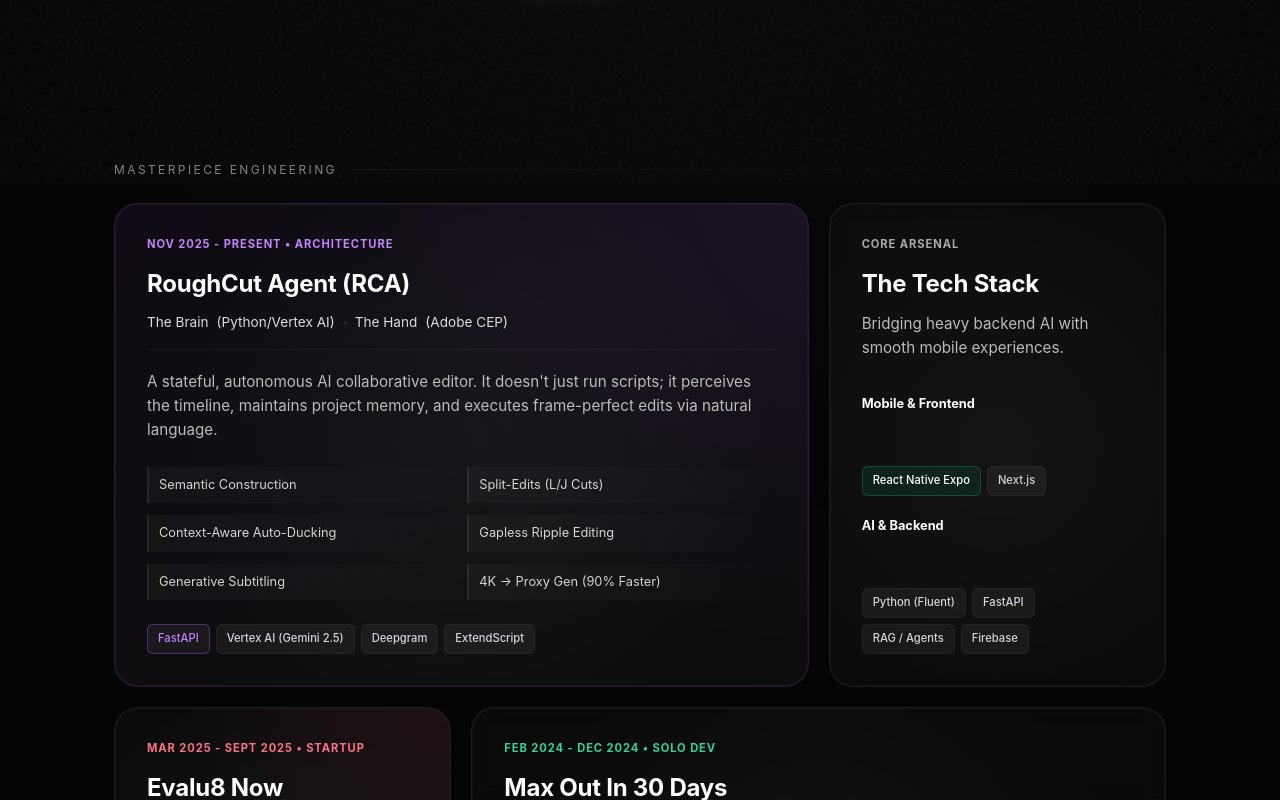
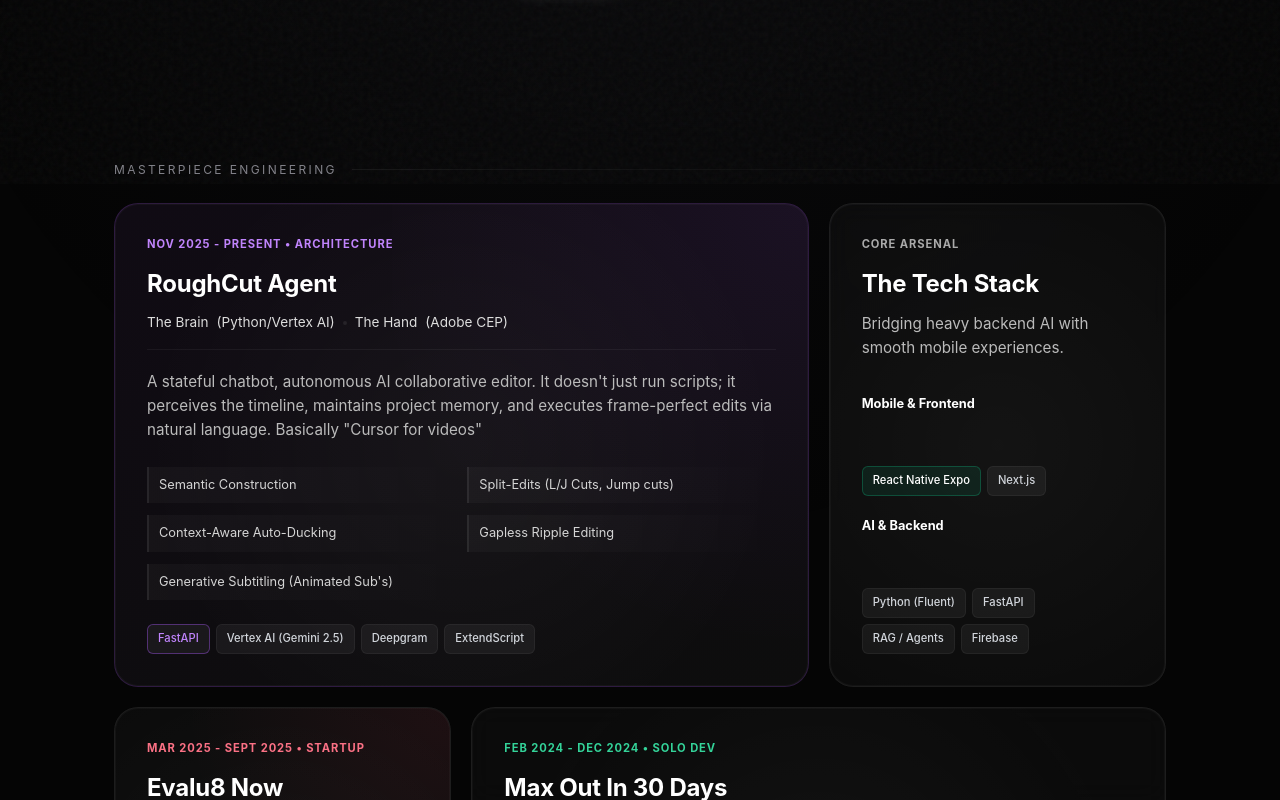
Before and after one commit to JahangirNN/connect, a plain HTML site: page index.html in a window 1280 px wide. Shown: the part 616-1416 px from the top of the page. Drawn offline with Linux system fonts and the light colour scheme.

Commit message:
minor changes

```diff
--- a/index.html
+++ b/index.html
@@ -377,7 +377,7 @@
                 <div class="card-glow"></div>
 
                 <span class="meta-pill" style="color: var(--accent-rca);">Nov 2025 - Present • Architecture</span>
-                <h3>RoughCut Agent (RCA)</h3>
+                <h3>RoughCut Agent</h3>
 
                 <div class="architecture-note">
                     <span style="color:#ddd">The Brain</span> (Python/Vertex AI)
@@ -386,16 +386,16 @@
                 </div>
 
                 <p>
-                    A stateful, autonomous AI collaborative editor. It doesn't just run scripts; it perceives the timeline, maintains project memory, and executes frame-perfect edits via natural language.
+                    A stateful chatbot, autonomous AI collaborative editor. It doesn't just run scripts; it perceives the timeline, maintains project memory, and executes frame-perfect edits via natural language. Basically "Cursor for videos"
                 </p>
 
                 <div class="feature-list">
                     <div class="feature-item">Semantic Construction</div>
-                    <div class="feature-item">Split-Edits (L/J Cuts)</div>
+                    <div class="feature-item">Split-Edits (L/J Cuts, Jump cuts)</div>
                     <div class="feature-item">Context-Aware Auto-Ducking</div>
                     <div class="feature-item">Gapless Ripple Editing</div>
-                    <div class="feature-item">Generative Subtitling</div>
-                    <div class="feature-item">4K → Proxy Gen (90% Faster)</div>
+                    <div class="feature-item">Generative Subtitling (Animated Sub's)</div>
+                    <!-- <div class="feature-item">4K → Proxy Gen (90% Faster)</div> -->
                 </div>
 
                 <div class="tag-row">
```
